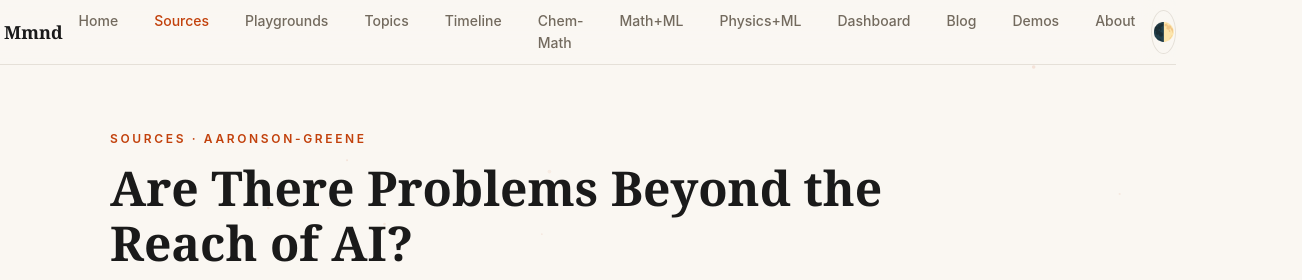
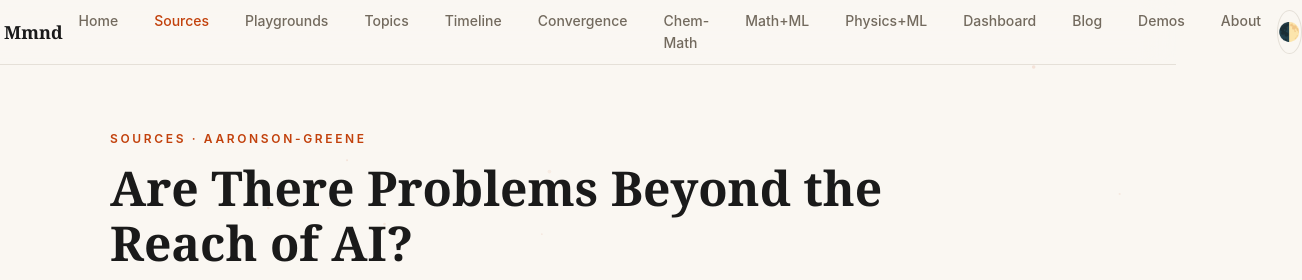
Before and after one commit to testdemoqwenai2025-creator/DemoMmnd, a plain HTML site: page sources.html in a window 1280 px wide. Shown: the top 280 px of the page, 1302 px wide, since content can reach past the window. Drawn offline with Linux system fonts and the light colour scheme; animation ran at ten frames a second.

Commit message:
Phase 1: add Convergence to nav

```diff
--- a/sources.html
+++ b/sources.html
@@ -131,7 +131,7 @@ footer{position:relative;z-index:1;border-top:1px solid var(--border);background
 <canvas id="pbg"></canvas>
 <header><nav>
 <a href="index.html" class="logo"><span class="logo-icon">&#9883;</span><span class="logo-text">Mmnd</span></a>
-<div class="nav-links"><a href="index.html">Home</a><a href="sources.html" class="active">Sources</a><a href="playgrounds.html">Playgrounds</a><a href="tags.html">Topics</a><a href="timeline.html">Timeline</a><a href="chem-math.html">Chem-Math</a><a href="math-ml.html">Math+ML</a><a href="physics-ml.html">Physics+ML</a><a href="dashboard.html">Dashboard</a><a href="blog.html">Blog</a><a href="demos.html">Demos</a><a href="about.html">About</a></div>
+<div class="nav-links"><a href="index.html">Home</a><a href="sources.html" class="active">Sources</a><a href="playgrounds.html">Playgrounds</a><a href="tags.html">Topics</a><a href="timeline.html">Timeline</a><a href="convergence.html">Convergence</a><a href="chem-math.html">Chem-Math</a><a href="math-ml.html">Math+ML</a><a href="physics-ml.html">Physics+ML</a><a href="dashboard.html">Dashboard</a><a href="blog.html">Blog</a><a href="demos.html">Demos</a><a href="about.html">About</a></div>
 <button class="theme-toggle" onclick="toggleTheme()">&#127763;</button>
 </nav></header>
 
```
